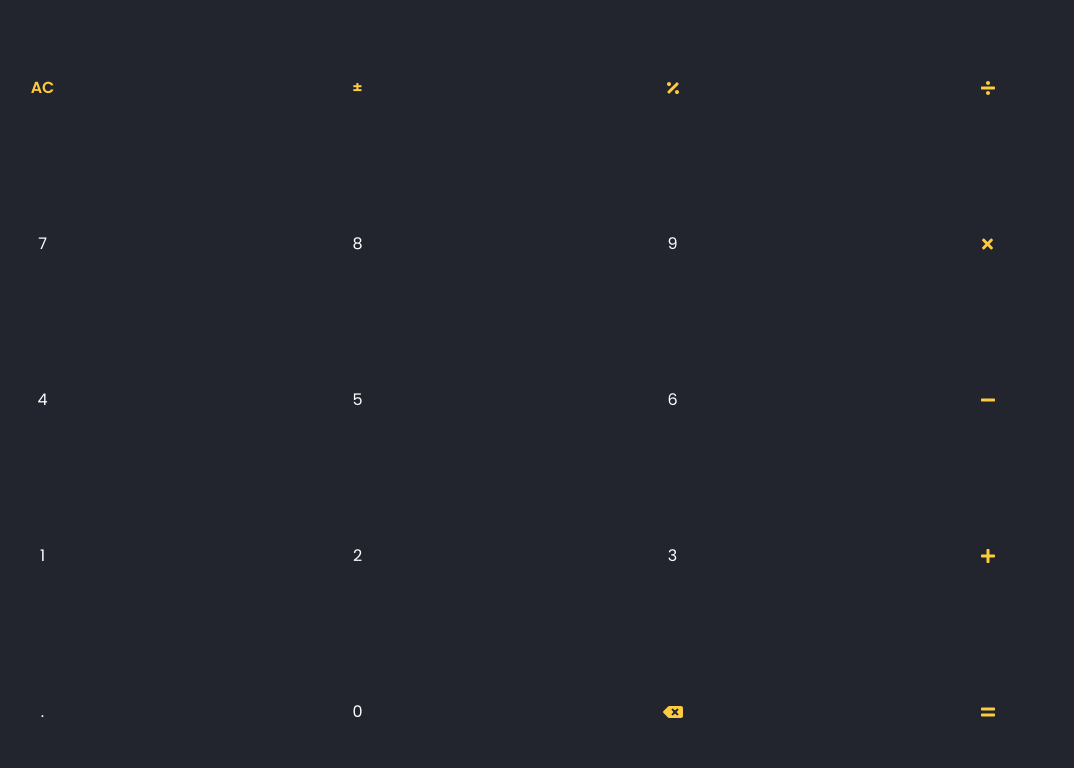
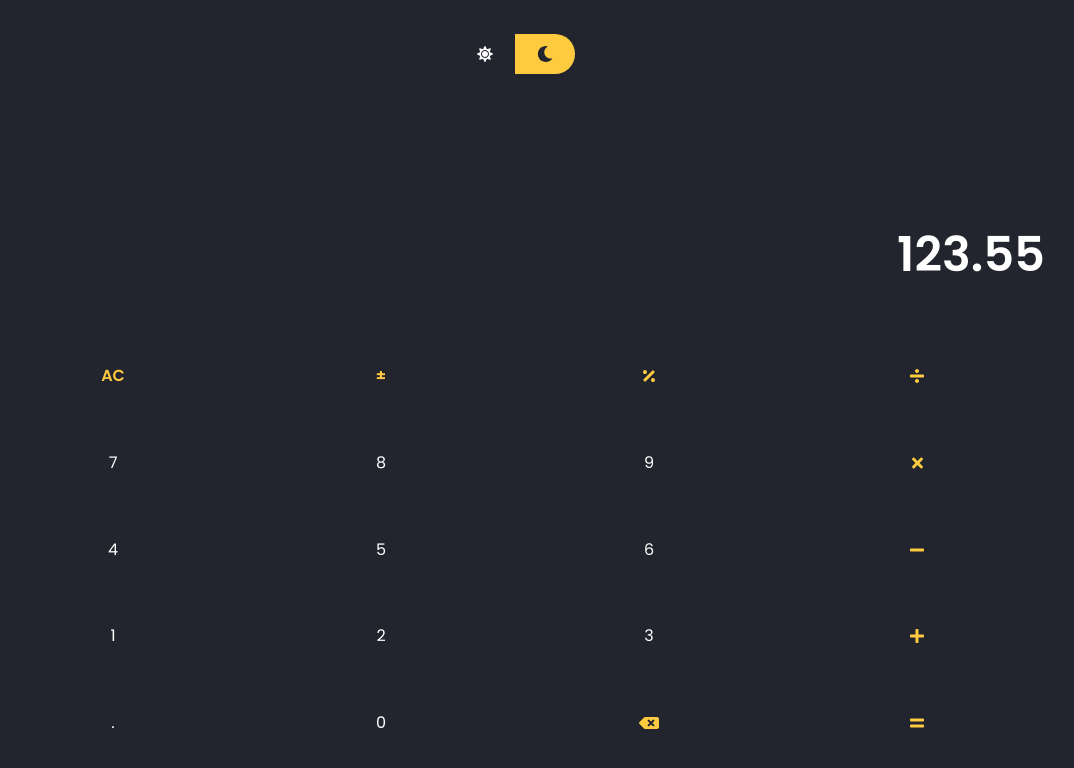
Before and after one commit to mouatassimbn/bugged-calculator, a React (Create React App) app: page / in a window 1280 px wide. Shown: the top 768 px of the page, without its empty margins (125-1199 px from the left). Built offline with nearby package versions, Linux system fonts and the light colour scheme.

Commit message:
Made dark mode toggle functional

```diff
--- a/src/App.js
+++ b/src/App.js
@@ -1,13 +1,45 @@
+import { Component } from "react";
 import ButtonsGrid from "./components/buttons-grid/buttons-grid.component";
+import ModeToggle from "./components/mode-toggle/mode-toggle.component";
 
-function App() {
-  return (
-    <div className="app-wrapper dark-mode">
-      <div className="app-body">
-        <ButtonsGrid />
+class App extends Component {
+  constructor(props) {
+    super(props);
+
+    this.state = {
+      isDarkMode: true,
+    };
+  }
+
+  toggleMode = () => {
+    this.setState((state) => ({ isDarkMode: !state.isDarkMode }));
+  };
+
+  render() {
+    return (
+      <div
+        className={`app-wrapper ${
+          this.state.isDarkMode ? "dark-mode" : "light-mode"
+        }`}
+      >
+        <div className="app-body container">
+          <div className="app-header">
+            <ModeToggle
+              active={this.state.isDarkMode ? "dark" : "light"}
+              lightClick={this.toggleMode}
+              darkClick={this.toggleMode}
+            />
+          </div>
+          <div className="app-screen bold">
+            <p>123.55</p>
+          </div>
+          <div className="app-content">
+            <ButtonsGrid />
+          </div>
+        </div>
       </div>
-    </div>
-  );
+    );
+  }
 }
 
 export default App;
--- a/src/assets/sass/base/_global.scss
+++ b/src/assets/sass/base/_global.scss
@@ -11,6 +11,13 @@ body {
 body {
   height: 100vh;
   width: 100%;
+
+  -webkit-touch-callout: none; /* iOS Safari */
+  -webkit-user-select: none; /* Safari */
+  -khtml-user-select: none; /* Konqueror HTML */
+  -moz-user-select: none; /* Old versions of Firefox */
+  -ms-user-select: none; /* Internet Explorer/Edge */
+  user-select: none; /* Non-prefixed version, currently supported by Chrome, Edge, Opera and Firefox */
 
   #root {
     width: 100%;
@@ -31,3 +38,7 @@ body {
   background-color: #22252d;
   color: #ffffff;
 }
+
+.active {
+  pointer-events: none;
+}
--- a/src/assets/sass/components/_app.scss
+++ b/src/assets/sass/components/_app.scss
@@ -8,8 +8,32 @@
   .app-body {
     width: 100%;
     height: 100%;
+    padding: 1.5rem;
     display: flex;
+    flex-direction: column;
     align-items: center;
     justify-content: center;
+
+    .app-header {
+      width: 100%;
+      margin: 10px 0;
+    }
+
+    .app-screen {
+      width: 100%;
+      height: 50%;
+      padding: 1rem;
+      display: flex;
+      align-items: flex-end;
+      justify-content: flex-end;
+      font-size: 3rem;
+    }
+
+    .app-content {
+      width: 100%;
+      height: 100%;
+      border-top-left-radius: 20px;
+      border-top-right-radius: 20px;
+    }
   }
 }
--- a/src/assets/sass/components/_mode-toggle.scss
+++ b/src/assets/sass/components/_mode-toggle.scss
@@ -18,6 +18,11 @@
 
       &:active {
         opacity: 0.7;
+      }
+
+      &.selected {
+        color: #22252d;
+        background-color: #fdca40;
       }
     }
 
--- a/src/components/mode-toggle/mode-toggle.component.jsx
+++ b/src/components/mode-toggle/mode-toggle.component.jsx
@@ -1,13 +1,23 @@
 import Icon from "../../utils/icons";
 
-const ModeToggle = ({ lightClick, darkClick }) => {
+const ModeToggle = ({ active, lightClick, darkClick }) => {
   return (
     <div className="modeToggle-wrapper">
       <div className="modeToggle-body">
-        <div className="mode-button left-button" onClick={lightClick}>
+        <div
+          className={`mode-button left-button ${
+            active === "light" ? "selected" : ""
+          }`}
+          onClick={lightClick}
+        >
           {Icon("lightMode")}
         </div>
-        <div className="mode-button right-button" onClick={darkClick}>
+        <div
+          className={`mode-button right-button ${
+            active === "dark" ? "selected" : ""
+          }`}
+          onClick={darkClick}
+        >
           {Icon("darkMode")}
         </div>
       </div>
```
